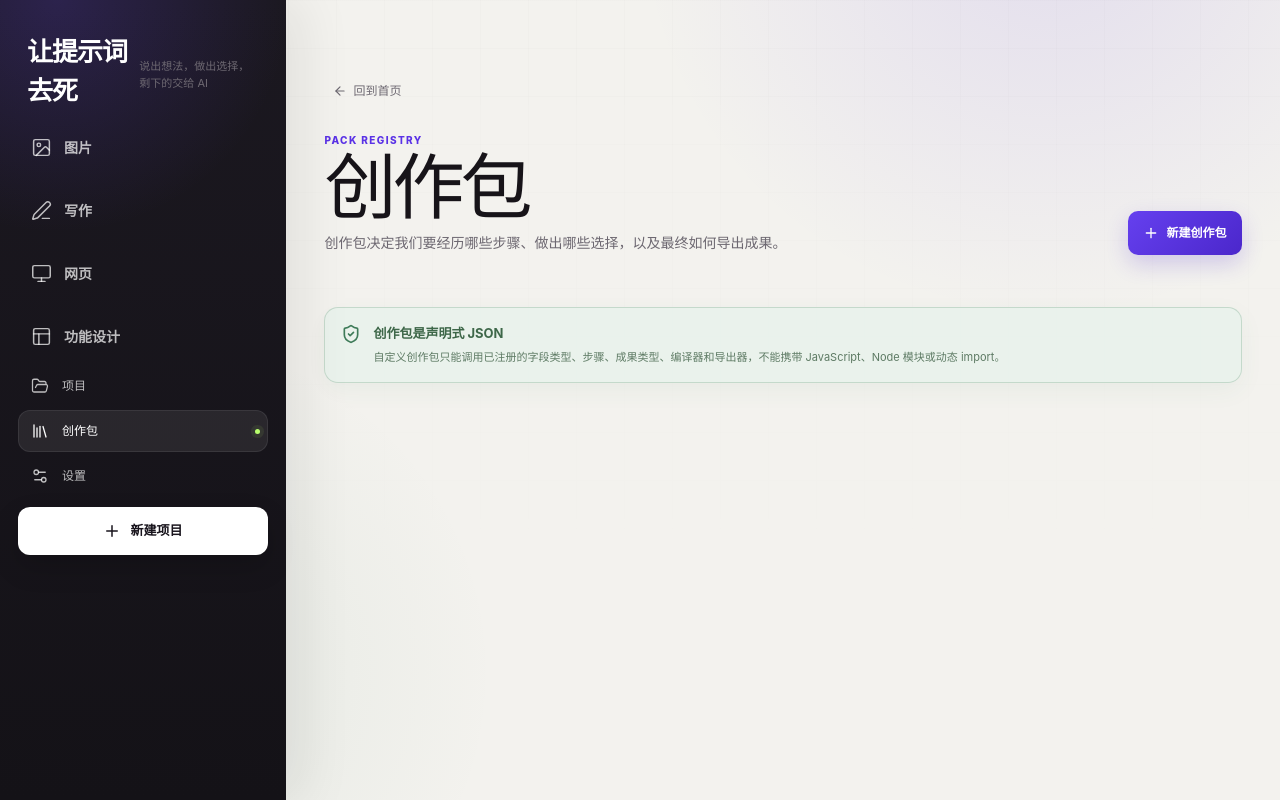
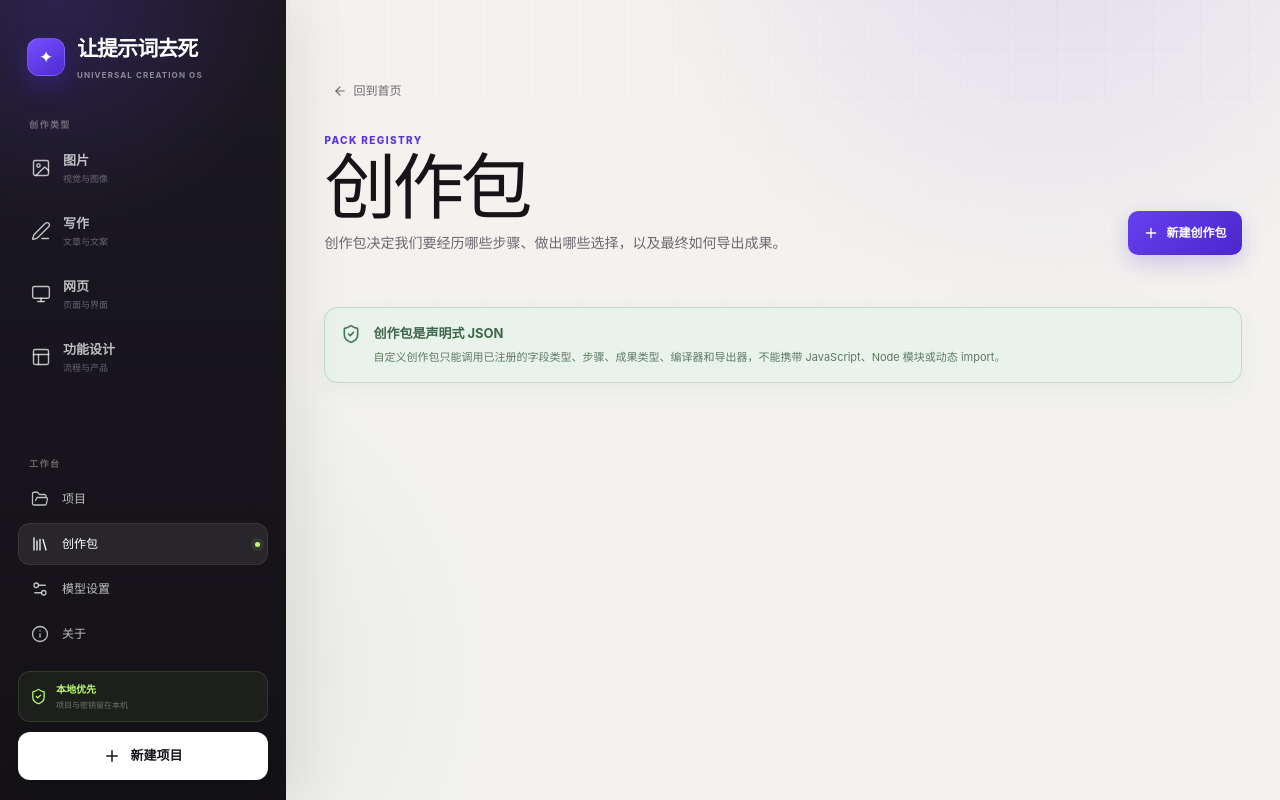
Before and after one commit to CraLy1245/kill-the-prompt, a Next.js app: page /packs in a window 1280 px wide. Built offline with nearby package versions, Linux system fonts and the light colour scheme; no server answers.

Commit message:
feat: improve navigation across every workbench page

```diff
--- a/src/components/universal/WorkbenchFrame.tsx
+++ b/src/components/universal/WorkbenchFrame.tsx
@@ -3,6 +3,7 @@
 import {
   FolderOpen,
   Image as ImageIcon,
+  Info,
   Library,
   Menu,
   Monitor,
@@ -10,67 +11,94 @@ import {
   PenLine,
   Plus,
   Settings2,
+  ShieldCheck,
   X,
 } from "lucide-react";
 import Link from "next/link";
 import { usePathname } from "next/navigation";
-import { useState, type ReactNode } from "react";
+import { useEffect, useState, type ReactNode } from "react";
 import type { ArtifactKind } from "@/types/universal";
 
 const creationLinks = [
-  { href: "/?kind=image", label: "图片", icon: ImageIcon, kind: "image" },
-  { href: "/?kind=writing", label: "写作", icon: PenLine, kind: "writing" },
-  { href: "/?kind=web-page", label: "网页", icon: Monitor, kind: "web-page" },
-  { href: "/?kind=product-feature", label: "功能设计", icon: PanelsTopLeft, kind: "product-feature" },
+  { href: "/?kind=image", label: "图片", icon: ImageIcon, kind: "image", hint: "视觉与图像" },
+  { href: "/?kind=writing", label: "写作", icon: PenLine, kind: "writing", hint: "文章与文案" },
+  { href: "/?kind=web-page", label: "网页", icon: Monitor, kind: "web-page", hint: "页面与界面" },
+  { href: "/?kind=product-feature", label: "功能设计", icon: PanelsTopLeft, kind: "product-feature", hint: "流程与产品" },
 ] as const;
 
 const utilityLinks = [
   { href: "/projects", label: "项目", icon: FolderOpen, current: "projects" },
   { href: "/packs", label: "创作包", icon: Library, current: "packs" },
-  { href: "/settings", label: "设置", icon: Settings2, current: "settings" },
+  { href: "/settings", label: "模型设置", icon: Settings2, current: "settings" },
+  { href: "/about", label: "关于", icon: Info, current: "about" },
 ] as const;
 
 export function WorkbenchFrame({ children, current }: { children: ReactNode; current?: string }) {
   const pathname = usePathname();
   const [menuOpen, setMenuOpen] = useState(false);
 
+  useEffect(() => {
+    setMenuOpen(false);
+  }, [pathname]);
+
+  useEffect(() => {
+    if (!menuOpen) return;
+    const originalOverflow = document.body.style.overflow;
+    document.body.style.overflow = "hidden";
+    return () => {
+      document.body.style.overflow = originalOverflow;
+    };
+  }, [menuOpen]);
+
   function isActive(href: string, currentId?: string) {
     if (currentId && current === currentId) return true;
     if (href === "/projects") return pathname.startsWith("/projects") || (pathname.startsWith("/workspace") && !creationLinks.some((item) => item.kind === current));
     if (href === "/packs") return pathname.startsWith("/packs");
     if (href === "/settings") return pathname.startsWith("/settings");
+    if (href === "/about") return pathname.startsWith("/about");
     return false;
   }
 
   const navigation = (
     <>
-      <Link href="/" className="uc-sidebar-brand" onClick={() => setMenuOpen(false)}>
-        <strong>让提示词去死</strong>
-        <span>说出想法，做出选择，剩下的交给 AI</span>
+      <Link href="/" className="uc-sidebar-brand" onClick={() => setMenuOpen(false)} aria-label="让提示词去死首页">
+        <span className="uc-sidebar-brand-mark" aria-hidden="true">✦</span>
+        <span className="uc-sidebar-brand-copy">
+          <strong>让提示词去死</strong>
+          <small>UNIVERSAL CREATION OS</small>
+        </span>
       </Link>
 
+      <div className="uc-sidebar-section-label">创作类型</div>
       <nav className="uc-sidebar-creation" aria-label="成果类型">
-        {creationLinks.map(({ href, label, icon: Icon, kind }) => (
-          <Link key={kind} href={href} className={current === kind ? "active" : ""} onClick={() => setMenuOpen(false)}>
-            <Icon size={21} strokeWidth={1.7} />
-            <span>{label}</span>
-          </Link>
-        ))}
+        {creationLinks.map(({ href, label, icon: Icon, kind, hint }) => {
+          const active = current === kind;
+          return (
+            <Link key={kind} href={href} className={active ? "active" : ""} onClick={() => setMenuOpen(false)} aria-current={active ? "page" : undefined}>
+              <Icon size={20} strokeWidth={1.7} />
+              <span><strong>{label}</strong><small>{hint}</small></span>
+            </Link>
+          );
+        })}
       </nav>
 
+      <div className="uc-sidebar-section-label utility">工作台</div>
       <nav className="uc-sidebar-utility" aria-label="工作区导航">
-        {utilityLinks.map(({ href, label, icon: Icon, current: currentId }) => (
-          <Link
-            key={href}
-            href={href}
-            className={isActive(href, currentId) ? "active" : ""}
-            onClick={() => setMenuOpen(false)}
-          >
-            <Icon size={18} strokeWidth={1.7} />
-            <span>{label}</span>
-          </Link>
-        ))}
+        {utilityLinks.map(({ href, label, icon: Icon, current: currentId }) => {
+          const active = isActive(href, currentId);
+          return (
+            <Link key={href} href={href} className={active ? "active" : ""} onClick={() => setMenuOpen(false)} aria-current={active ? "page" : undefined}>
+              <Icon size={18} strokeWidth={1.7} />
+              <span>{label}</span>
+            </Link>
+          );
+        })}
       </nav>
+
+      <div className="uc-sidebar-status">
+        <ShieldCheck size={17} strokeWidth={1.8} />
+        <span><strong>本地优先</strong><small>项目与密钥留在本机</small></span>
+      </div>
 
       <Link href="/create" className="uc-sidebar-create" onClick={() => setMenuOpen(false)}>
         <Plus size={18} />
@@ -80,12 +108,13 @@ export function WorkbenchFrame({ children, current }: { children: ReactNode; cur
   );
 
   return (
-    <div className="uc-app-shell">
+    <div className="uc-app-shell" data-route={pathname} data-current={current ?? "none"}>
+      <a className="uc-skip-link" href="#main-content">跳到主要内容</a>
       <aside className="uc-sidebar">{navigation}</aside>
 
       <header className="uc-mobile-header">
-        <Link href="/" className="uc-mobile-brand">让提示词去死</Link>
-        <button type="button" onClick={() => setMenuOpen(true)} aria-label="打开导航菜单">
+        <Link href="/" className="uc-mobile-brand" aria-label="返回首页"><span aria-hidden="true">✦</span>让提示词去死</Link>
+        <button type="button" onClick={() => setMenuOpen(true)} aria-label="打开导航菜单" aria-expanded={menuOpen}>
           <Menu size={21} />
         </button>
       </header>
@@ -101,7 +130,7 @@ export function WorkbenchFrame({ children, current }: { children: ReactNode; cur
         </div>
       ) : null}
 
-      <main className="uc-app-main">{children}</main>
+      <main id="main-content" className="uc-app-main">{children}</main>
     </div>
   );
 }
```
